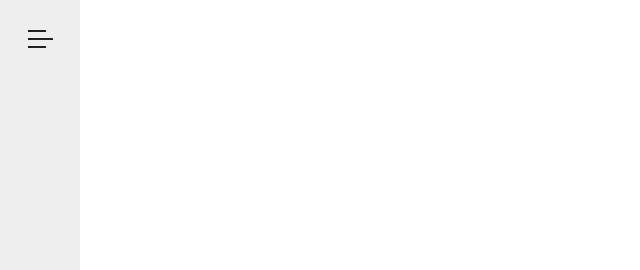
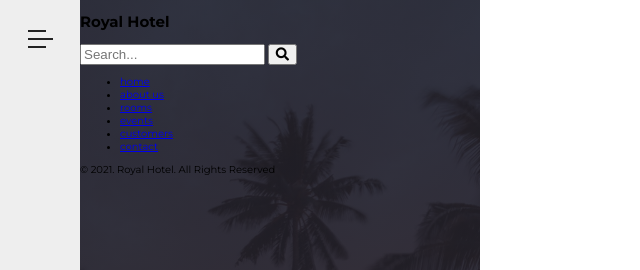
Before and after one commit to benidevo/royal-hotel, a plain HTML site: page index.html in a window 1280 px wide. Shown: the top 270 px of the page, without its empty margins (0-640 px from the left). Drawn offline with Linux system fonts and the light colour scheme.

Commit message:
add nav bar

```diff
--- a/css/style.css
+++ b/css/style.css
@@ -71,4 +71,15 @@ body {
     color: #555;
 }
 /* end of sidebar */
+/* navigation */
+.navigation {
+    margin-left: 8rem;
+    position: fixed;
+    width: 40rem;
+    height: 100%;
+    background: linear-gradient(to top, rgba(34,32,41,1), rgba(34,32,41, 0.8)), url(../img/nav-bg.jpeg) center no-repeat;
+    background-size: cover;
+
+}
+/* end of navigation */
 /* end of navbar */
--- a/index.html
+++ b/index.html
@@ -14,7 +14,7 @@
 <body>
 
     <!-- navbar  -->
-    <nav class="navbar">
+    <div class="navbar">
 
         <input type="checkbox" class="checkbox" id="click" hidden>
 
@@ -48,9 +48,48 @@
             </div>
         </div>
         <!-- end of sidebar -->
-    </nav>
-    <!-- end of navbar  -->
 
 
+        <!-- navigation -->
+        <nav class="navigation">
+            <div class="navigation-header">
+                <h1 class="navigation-heading">Royal Hotel</h1>
+
+                <form class="navigation-search">
+                    <input type="text" class="navigation-search-input" placeholder="Search...">
+                    <button class="navigation-search-btn">
+                        <i class="fas fa-search"></i>
+                    </button>
+                </form>
+            </div>
+
+            <ul class="navigation-list">
+                <li class="navigation-item">
+                    <a href="#" class="navigation-link">home</a>
+                </li>
+                <li class="navigation-item">
+                    <a href="#" class="navigation-link">about us</a>
+                </li>
+                <li class="navigation-item">
+                    <a href="#" class="navigation-link">rooms</a>
+                </li>
+                <li class="navigation-item">
+                    <a href="#" class="navigation-link">events</a>
+                </li>
+                <li class="navigation-item">
+                    <a href="#" class="navigation-link">customers</a>
+                </li>
+                <li class="navigation-item">
+                    <a href="#" class="navigation-link">contact</a>
+                </li>
+            </ul>
+
+            <div class="copyright">
+                <p>&copy; 2021. Royal Hotel. All Rights Reserved</p>
+            </div>
+        </nav>
+        <!-- end of navigation -->
+    </div>
+    <!-- end of navbar  -->
 </body>
 </html>
```
